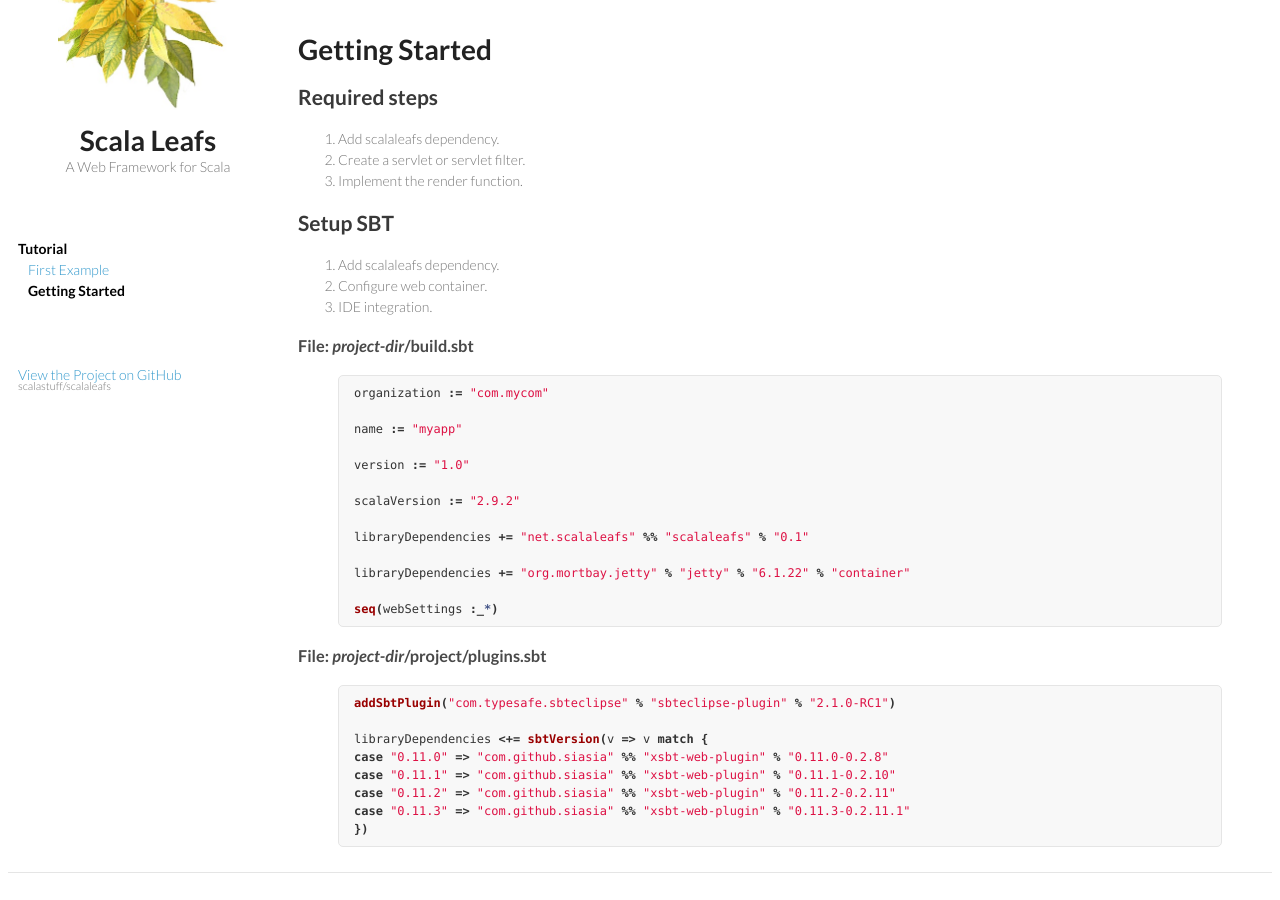
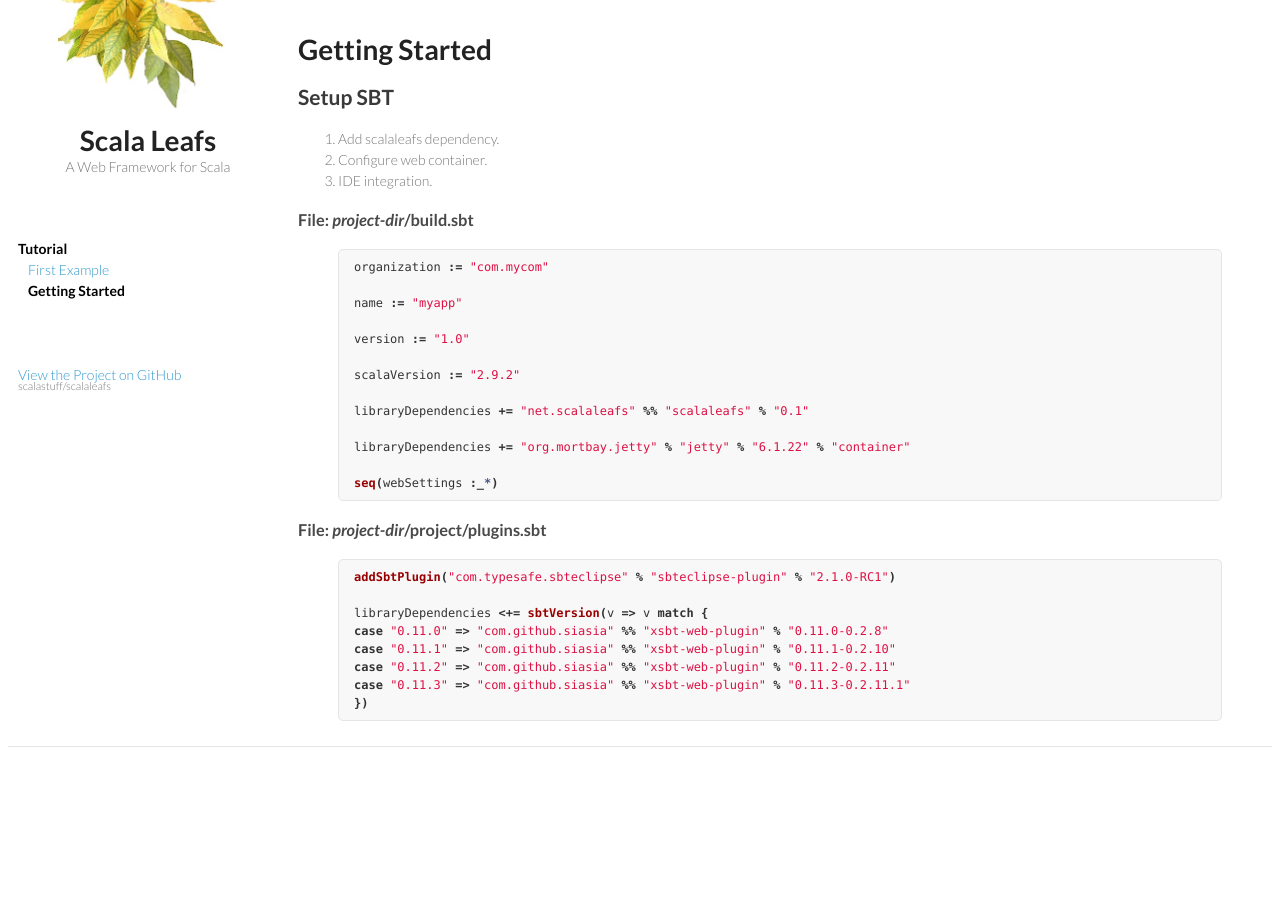
Before and after one commit to scalastuff/scalaleafs, a Jekyll site: the page built from getting-started.md, in a window 1280 px wide. Built offline with Jekyll 4.4.1, drawn with Linux system fonts in a browser that asks for light colours.

Commit message:
Updated getting-started.md

```diff
--- a/getting-started.md
+++ b/getting-started.md
@@ -4,12 +4,6 @@
 category: Tutorial
 index: 2
 ---
-
-## Required steps
-
-1. Add scalaleafs dependency.
-2. Create a servlet or servlet filter.
-3. Implement the render function.
 
 ## Setup SBT
 
```
